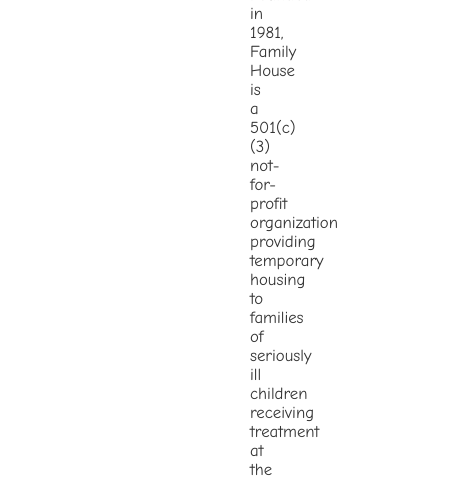
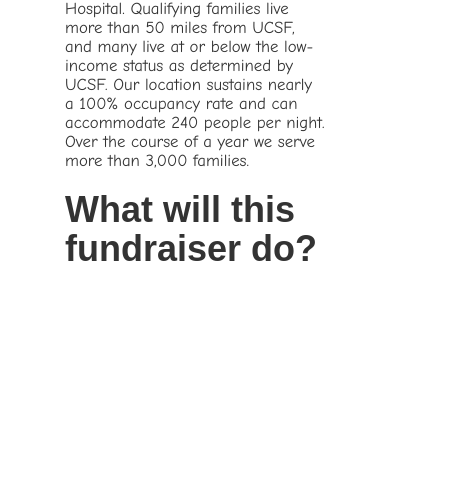
Before and after one commit to PowerLemons/doge4familyhouse, a plain HTML site: page index.html in a window 390 px wide. Shown: the part 815-1294 px from the top of the page, 450 px wide, since content can reach past the window. After the commit the page ends 1144 px from the top, so only its background shows below. Drawn offline with nearby package versions, Linux system fonts and the light colour scheme.

Commit message:
Padding optimized for mobile

```diff
--- a/css/dogecoin.css
+++ b/css/dogecoin.css
@@ -67,7 +67,9 @@
 	padding-right: 50px !important;
 }
 
-.info-container > .container {
-	padding-left: 200px;
-	padding-right: 200px;
+@media (min-width: 767px) {
+	.info-container > .container {
+		padding-left: 200px;
+		padding-right: 200px;
+	}
 }
```
